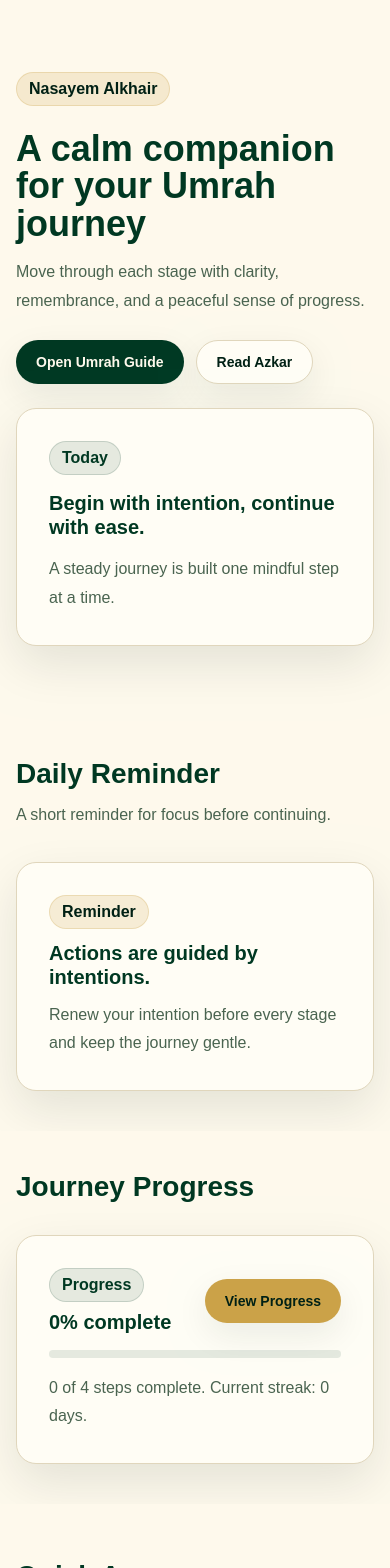
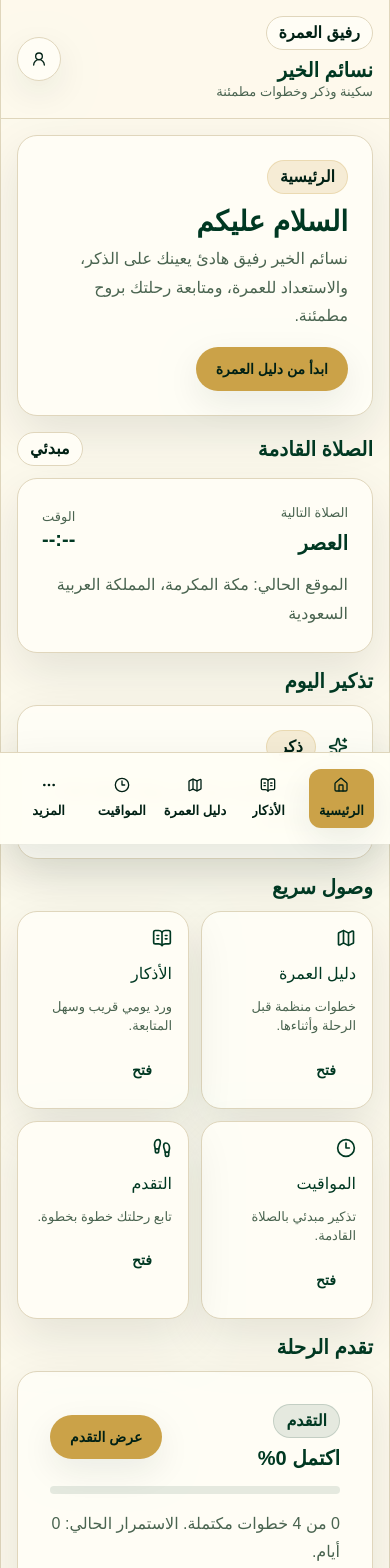
Before and after one commit to fasahcertificats-creator/nasayem-alkhair, a Next.js app: page / in a window 390 px wide. Shown: the top 1568 px of the page. Built offline with nearby package versions, Linux system fonts and the light colour scheme.

Commit message:
Phase 8.1 mobile app shell

```diff
--- /dev/null
+++ b/src/app/AppHeader.tsx
@@ -0,0 +1,29 @@
+import { UserRound } from "lucide-react";
+
+import { AppBadge, AppButton, spacing, typography } from "@/design-system";
+
+export function AppHeader() {
+  return (
+    <header className="sticky top-0 z-30 border-b border-border bg-background/95 backdrop-blur">
+      <div className={`flex items-center justify-between ${spacing.inset.sm}`}>
+        <div className={spacing.stack.xs}>
+          <AppBadge tone="ivory">رفيق العمرة</AppBadge>
+          <div>
+            <p
+              className={`${typography.hierarchy.subheading} ${typography.tone.primary} ${typography.weight.bold}`}
+            >
+              نسائم الخير
+            </p>
+            <p className={`${typography.hierarchy.caption} ${typography.tone.muted}`}>
+              سكينة وذكر وخطوات مطمئنة
+            </p>
+          </div>
+        </div>
+
+        <AppButton aria-label="الملف الشخصي" size="icon" tone="outline">
+          <UserRound aria-hidden="true" />
+        </AppButton>
+      </div>
+    </header>
+  );
+}
--- /dev/null
+++ b/src/app/AppShell.tsx
@@ -0,0 +1,16 @@
+import type { ReactNode } from "react";
+
+import { AppHeader } from "./AppHeader";
+import { BottomNavigation } from "./BottomNavigation";
+
+export function AppShell({ children }: Readonly<{ children: ReactNode }>) {
+  return (
+    <div className="min-h-screen bg-muted/40">
+      <div className="mx-auto min-h-screen max-w-md border-x border-border bg-background shadow-soft">
+        <AppHeader />
+        <div className="pb-24">{children}</div>
+        <BottomNavigation />
+      </div>
+    </div>
+  );
+}
--- /dev/null
+++ b/src/app/BottomNavigation.tsx
@@ -0,0 +1,87 @@
+"use client";
+
+import Link from "next/link";
+import { usePathname } from "next/navigation";
+import type { Route } from "next";
+import { BookOpenText, Clock3, Home, Map, MoreHorizontal } from "lucide-react";
+import type { ComponentType, SVGProps } from "react";
+
+import { AppButton, spacing, typography } from "@/design-system";
+import { cn } from "@/lib/utils";
+
+type NavigationItem = {
+  href: Route | `${Route}#${string}`;
+  label: string;
+  icon: ComponentType<SVGProps<SVGSVGElement>>;
+  match: (pathname: string) => boolean;
+};
+
+const navigationItems: NavigationItem[] = [
+  {
+    href: "/",
+    label: "الرئيسية",
+    icon: Home,
+    match: (pathname) => pathname === "/"
+  },
+  {
+    href: "/azkar",
+    label: "الأذكار",
+    icon: BookOpenText,
+    match: (pathname) => pathname.startsWith("/azkar")
+  },
+  {
+    href: "/umrah",
+    label: "دليل العمرة",
+    icon: Map,
+    match: (pathname) => pathname.startsWith("/umrah")
+  },
+  {
+    href: "/#prayer-card",
+    label: "المواقيت",
+    icon: Clock3,
+    match: (pathname) => pathname.startsWith("/prayer-times")
+  },
+  {
+    href: "/progress",
+    label: "المزيد",
+    icon: MoreHorizontal,
+    match: (pathname) => pathname.startsWith("/progress")
+  }
+];
+
+export function BottomNavigation() {
+  const pathname = usePathname();
+
+  return (
+    <nav
+      aria-label="التنقل الرئيسي"
+      className="fixed inset-x-0 bottom-0 z-40 border-t border-border bg-card/95 shadow-card backdrop-blur md:sticky"
+    >
+      <div className={`mx-auto grid max-w-md grid-cols-5 ${spacing.inline.xs} ${spacing.inset.sm}`}>
+        {navigationItems.map((item) => {
+          const Icon = item.icon;
+          const isActive = item.match(pathname);
+
+          return (
+            <AppButton
+              aria-current={isActive ? "page" : undefined}
+              asChild
+              className={cn(
+                "h-auto min-w-0 flex-col rounded-md px-0 py-2",
+                typography.hierarchy.caption,
+                isActive ? "shadow-soft" : "shadow-none"
+              )}
+              key={item.label}
+              tone={isActive ? "gold" : "ghost"}
+            >
+              <Link href={item.href}>
+                <Icon aria-hidden="true" />
+                <span className="truncate">{item.label}</span>
+              </Link>
+            </AppButton>
+          );
+        })}
+      </div>
+    </nav>
+  );
+}
--- a/src/app/HomeProgressCard.tsx
+++ b/src/app/HomeProgressCard.tsx
@@ -42,13 +42,13 @@ function HomeProgressCardComponent() {
     <AppCard className={`${spacing.inset.lg} ${spacing.stack.md}`}>
       <div className={`flex flex-wrap items-center justify-between ${spacing.inline.md}`}>
         <div className={spacing.stack.xs}>
-          <AppBadge>Progress</AppBadge>
+          <AppBadge>التقدم</AppBadge>
           <h2 className={`${typography.hierarchy.subheading} ${typography.tone.primary}`}>
-            {isHydrated ? `${progressPercentage}% complete` : "Loading progress"}
+            {isHydrated ? `اكتمل ${progressPercentage}%` : "جاري قراءة التقدم"}
           </h2>
         </div>
         <AppButton asChild tone="gold">
-          <Link href="/progress">View Progress</Link>
+          <Link href="/progress">عرض التقدم</Link>
         </AppButton>
       </div>
       <div className={`h-2 overflow-hidden rounded-full ${colors.emerald.surfaceSoft}`}>
@@ -59,8 +59,8 @@ function HomeProgressCardComponent() {
       </div>
       <p className={`${typography.hierarchy.body} ${typography.tone.muted}`}>
         {isHydrated
-          ? `${completedSteps} of ${totalSteps} steps complete. Current streak: ${currentStreak} days.`
-          : "Reading offline progress."}
+          ? `${completedSteps} من ${totalSteps} خطوات مكتملة. الاستمرار الحالي: ${currentStreak} أيام.`
+          : "يتم تحميل التقدم المحفوظ على الجهاز."}
       </p>
     </AppCard>
   );
--- a/src/app/layout.tsx
+++ b/src/app/layout.tsx
@@ -3,6 +3,7 @@ import type { ReactNode } from "react";
 
 import { APP_METADATA } from "@/constants/app.constants";
 
+import { AppShell } from "./AppShell";
 import { AppProviders } from "./providers";
 import "./globals.css";
 
@@ -23,9 +24,11 @@ export const viewport: Viewport = {
 
 export default function RootLayout({ children }: Readonly<{ children: ReactNode }>) {
   return (
-    <html lang={APP_METADATA.defaultLocale} suppressHydrationWarning>
+    <html dir="rtl" lang={APP_METADATA.defaultLocale} suppressHydrationWarning>
       <body>
-        <AppProviders>{children}</AppProviders>
+        <AppProviders>
+          <AppShell>{children}</AppShell>
+        </AppProviders>
       </body>
     </html>
   );
--- a/src/app/page.tsx
+++ b/src/app/page.tsx
@@ -1,104 +1,154 @@
 import Link from "next/link";
+import { BookOpenText, Clock3, Footprints, Map, Sparkles } from "lucide-react";
 
-import { AppBadge, AppButton, AppCard, AppSection, spacing, typography } from "@/design-system";
+import { AppBadge, AppButton, AppCard, spacing, typography } from "@/design-system";
 
 import { HomeProgressCard } from "./HomeProgressCard";
 
 const quickAccessItems = [
   {
-    title: "Umrah Guide",
-    description: "Follow each step with calm, structured guidance.",
-    href: "/umrah"
+    title: "دليل العمرة",
+    description: "خطوات منظمة قبل الرحلة وأثناءها.",
+    href: "/umrah",
+    icon: Map
   },
   {
-    title: "Azkar",
-    description: "Morning, evening, and travel remembrances.",
-    href: "/azkar"
+    title: "الأذكار",
+    description: "ورد يومي قريب وسهل المتابعة.",
+    href: "/azkar",
+    icon: BookOpenText
   },
   {
-    title: "Progress",
-    description: "Track your journey through the core steps.",
-    href: "/progress"
+    title: "المواقيت",
+    description: "تذكير مبدئي بالصلاة القادمة.",
+    href: "/#prayer-card",
+    icon: Clock3
   },
   {
-    title: "Settings",
-    description: "Preferences and app options for later phases.",
-    href: "/"
+    title: "التقدم",
+    description: "تابع رحلتك خطوة بخطوة.",
+    href: "/progress",
+    icon: Footprints
   }
 ] as const;
 
 export default function HomePage() {
   return (
-    <main>
-      <AppSection spacing="lg">
-        <div className={`grid items-center ${spacing.inline.lg} lg:grid-cols-[1.2fr_0.8fr]`}>
-          <div className={spacing.stack.lg}>
-            <AppBadge tone="gold">Nasayem Alkhair</AppBadge>
-            <div className={spacing.stack.md}>
-              <h1 className={`${typography.hierarchy.display} ${typography.tone.primary}`}>
-                A calm companion for your Umrah journey
+    <main className={`${spacing.inset.sm} ${spacing.stack.md}`} dir="rtl">
+      <section className={spacing.stack.md} aria-labelledby="home-greeting">
+        <AppCard className={`${spacing.inset.md} ${spacing.stack.md}`}>
+          <div className={spacing.stack.sm}>
+            <AppBadge tone="gold">الرئيسية</AppBadge>
+            <div className={spacing.stack.xs}>
+              <h1
+                className={`${typography.hierarchy.heading} ${typography.tone.primary}`}
+                id="home-greeting"
+              >
+                السلام عليكم
               </h1>
               <p className={`${typography.hierarchy.body} ${typography.tone.muted}`}>
-                Move through each stage with clarity, remembrance, and a peaceful sense of progress.
+                نسائم الخير رفيق هادئ يعينك على الذكر، والاستعداد للعمرة، ومتابعة رحلتك بروح
+                مطمئنة.
               </p>
             </div>
-            <div className={`flex flex-wrap ${spacing.inline.sm}`}>
-              <AppButton asChild>
-                <Link href="/umrah">Open Umrah Guide</Link>
+          </div>
+          <AppButton asChild tone="gold">
+            <Link href="/umrah">ابدأ من دليل العمرة</Link>
           </AppButton>
-              <AppButton asChild tone="outline">
-                <Link href="/azkar">Read Azkar</Link>
-              </AppButton>
+        </AppCard>
+      </section>
+
+      <section className={spacing.stack.sm} aria-labelledby="prayer-heading" id="prayer-card">
+        <div className="flex items-center justify-between">
+          <h2
+            className={`${typography.hierarchy.subheading} ${typography.tone.primary}`}
+            id="prayer-heading"
+          >
+            الصلاة القادمة
+          </h2>
+          <AppBadge tone="ivory">مبدئي</AppBadge>
+        </div>
+        <AppCard className={`${spacing.inset.md} ${spacing.stack.md}`}>
+          <div className={`flex items-center justify-between ${spacing.inline.md}`}>
+            <div className={spacing.stack.xs}>
+              <p className={`${typography.hierarchy.caption} ${typography.tone.muted}`}>
+                الصلاة التالية
+              </p>
+              <p className={`${typography.hierarchy.subheading} ${typography.tone.primary}`}>
+                العصر
+              </p>
+            </div>
+            <div className="text-left">
+              <p className={`${typography.hierarchy.caption} ${typography.tone.muted}`}>الوقت</p>
+              <p className={`${typography.hierarchy.subheading} ${typography.tone.primary}`}>
+                --:--
+              </p>
             </div>
           </div>
-
-          <AppCard className={`${spacing.inset.lg} ${spacing.stack.md}`}>
-            <AppBadge>Today</AppBadge>
-            <p className={`${typography.hierarchy.subheading} ${typography.tone.primary}`}>
-              Begin with intention, continue with ease.
-            </p>
           <p className={`${typography.hierarchy.body} ${typography.tone.muted}`}>
-              A steady journey is built one mindful step at a time.
+            الموقع الحالي: مكة المكرمة، المملكة العربية السعودية
           </p>
         </AppCard>
+      </section>
+
+      <section className={spacing.stack.sm} aria-labelledby="daily-heading">
+        <h2
+          className={`${typography.hierarchy.subheading} ${typography.tone.primary}`}
+          id="daily-heading"
+        >
+          تذكير اليوم
+        </h2>
+        <AppCard className={`${spacing.inset.md} ${spacing.stack.sm}`}>
+          <div className={`flex items-center ${spacing.inline.sm}`}>
+            <Sparkles aria-hidden="true" className="size-5 text-primary" />
+            <AppBadge tone="gold">ذكر</AppBadge>
           </div>
-      </AppSection>
-
-      <AppSection
-        description="A short reminder for focus before continuing."
-        heading="Daily Reminder"
-        spacing="sm"
-      >
-        <AppCard className={`${spacing.inset.lg} ${spacing.stack.sm}`}>
-          <AppBadge tone="gold">Reminder</AppBadge>
-          <p className={`${typography.hierarchy.subheading} ${typography.tone.primary}`}>
-            Actions are guided by intentions.
-          </p>
-          <p className={`${typography.hierarchy.body} ${typography.tone.muted}`}>
-            Renew your intention before every stage and keep the journey gentle.
+          <p className={`${typography.hierarchy.body} ${typography.tone.primary}`}>
+            اجعل نيتك حاضرة، وخذ من يومك لحظة هادئة للذكر والدعاء.
           </p>
         </AppCard>
-      </AppSection>
+      </section>
 
-      <AppSection heading="Journey Progress" spacing="sm">
-        <HomeProgressCard />
-      </AppSection>
+      <section className={spacing.stack.sm} aria-labelledby="quick-actions-heading">
+        <h2
+          className={`${typography.hierarchy.subheading} ${typography.tone.primary}`}
+          id="quick-actions-heading"
+        >
+          وصول سريع
+        </h2>
+        <div className={`grid grid-cols-2 ${spacing.inline.sm}`}>
+          {quickAccessItems.map((item) => {
+            const Icon = item.icon;
 
-      <AppSection heading="Quick Access" spacing="md">
-        <div className={`grid ${spacing.inline.md} md:grid-cols-2 lg:grid-cols-4`}>
-          {quickAccessItems.map((item) => (
-            <AppCard className={`${spacing.inset.md} ${spacing.stack.sm}`} key={item.title}>
-              <AppBadge tone="gold">{item.title}</AppBadge>
-              <p className={`${typography.hierarchy.body} ${typography.tone.muted}`}>
+            return (
+              <AppCard className={`${spacing.inset.sm} ${spacing.stack.sm}`} key={item.title}>
+                <Icon aria-hidden="true" className="size-5 text-primary" />
+                <div className={spacing.stack.xs}>
+                  <p className={`${typography.hierarchy.body} ${typography.tone.primary}`}>
+                    {item.title}
+                  </p>
+                  <p className={`${typography.hierarchy.caption} ${typography.tone.muted}`}>
                     {item.description}
                   </p>
+                </div>
                 <AppButton asChild tone="ghost">
-                <Link href={item.href}>Open</Link>
+                  <Link href={item.href}>فتح</Link>
                 </AppButton>
               </AppCard>
-          ))}
+            );
+          })}
         </div>
-      </AppSection>
+      </section>
+
+      <section className={spacing.stack.sm} aria-labelledby="progress-heading">
+        <h2
+          className={`${typography.hierarchy.subheading} ${typography.tone.primary}`}
+          id="progress-heading"
+        >
+          تقدم الرحلة
+        </h2>
+        <HomeProgressCard />
+      </section>
     </main>
   );
 }
```
Lines whose indentation alone changed are shown as unchanged.
